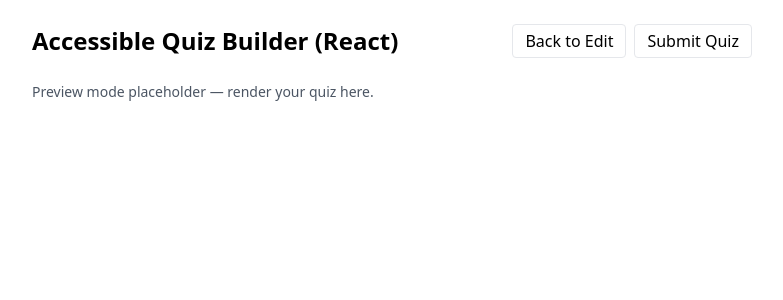
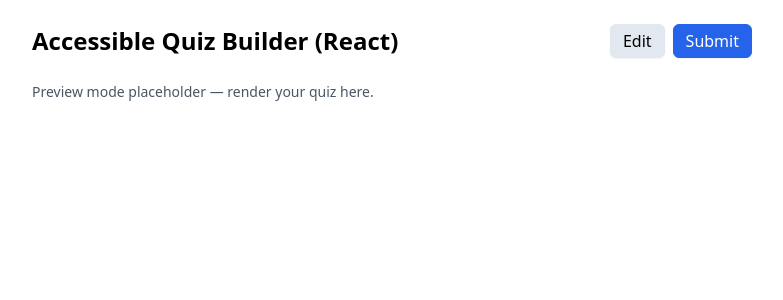
Before and after one commit to Kgaogel09/quiz-builder, a React (Vite) app: page / in a window 1280 px wide. Both pictures are taken after a click on the button "Preview". Shown: the top 300 px of the page, without its empty margins (248-1031 px from the left). Built offline with nearby package versions, Linux system fonts and the light colour scheme.

Commit message:
fix(App): simplify mode toggle logic and improve button labels for clarity

```diff
--- a/src/App.tsx
+++ b/src/App.tsx
@@ -7,9 +7,8 @@ export default function App() {
   const [mode, setMode] = useState<"edit" | "preview" | "results">("edit");
 
   const toggleMode = () => {
-    setMode(
-      mode === "edit" ? "preview" : mode === "preview" ? "results" : "edit"
-    );
+    const isPreviewState = mode === "preview" || mode === "results";
+    setMode(isPreviewState ? "edit" : "preview");
   };
 
   return (
@@ -18,19 +17,21 @@ export default function App() {
         <h1 className="text-2xl font-bold">Accessible Quiz Builder (React)</h1>
         <div className="space-x-2">
           <button
+            type="button"
             aria-pressed={mode === "edit" || mode === "preview"}
-            className="px-3 py-1 border rounded"
+            className="font-medium  bg-slate-200 border border-slate-200 px-3 py-1 rounded-md shadow-sm"
             onClick={toggleMode}
           >
-            {mode === "edit" ? "Preview" : "Back to Edit"}
+            {mode === "edit" ? "Preview" : "Edit"}
           </button>
           <button
+            type="button"
             aria-pressed={mode === "results"}
-            className="px-3 py-1 border rounded"
+            className="text-white font-medium  bg-blue-600 border border-blue-600 px-3 py-1 rounded-md shadow-sm"
             onClick={() => setMode("results")}
             hidden={mode === "edit"}
           >
-            Submit Quiz
+            Submit
           </button>
         </div>
       </header>
```
